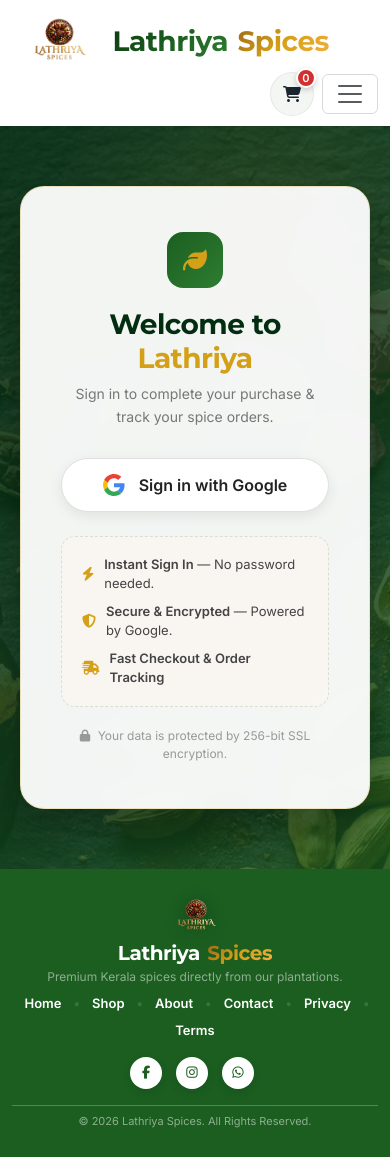
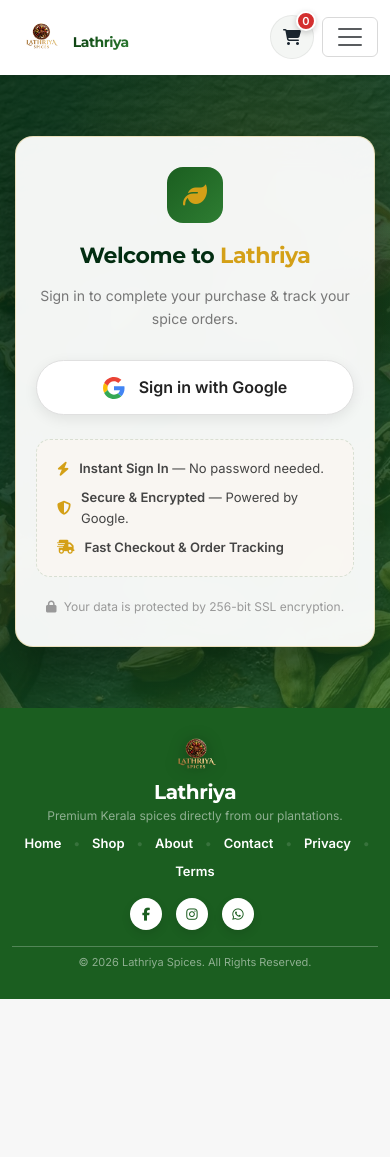
Before and after one commit to Jiya1922/Lathriya-spices, a Django app: page /accounts/login/ in a window 390 px wide. After the commit the page ends 999 px from the top, so only its background shows below. Run offline with Django 4.2, Linux system fonts and the light colour scheme; some libraries are stand-ins or nearby versions.

Commit message:
Fix mobile navbar single-line flex layout, add responsive typography scaling, and fix background image cover positioning

```diff
--- a/templates/account/login.html
+++ b/templates/account/login.html
@@ -51,6 +51,22 @@
     .login-card:hover {
         transform: translateY(-4px);
         box-shadow: 0 30px 60px rgba(0, 0, 0, 0.45);
+    }
+
+    @media (max-width: 576px) {
+        .login-section {
+            padding: 35px 15px;
+            min-height: 75vh;
+            background-size: cover;
+            background-position: center;
+        }
+        .login-card {
+            padding: 30px 20px;
+            border-radius: 18px;
+        }
+        .login-card h2 {
+            font-size: 22px;
+        }
     }
 
     .login-card .brand-icon {
--- a/templates/base.html
+++ b/templates/base.html
@@ -661,6 +661,82 @@
             color: #ddd;
             margin: 0;
             font-size: 13px;
+        }
+
+        /* ==========================================
+           GLOBAL MOBILE RESPONSIVE TYPOGRAPHY & NAVBAR
+        ========================================== */
+        @media (max-width: 768px) {
+            /* 1. Single-Line Responsive Navbar */
+            .navbar > .container {
+                flex-wrap: nowrap !important;
+            }
+            .navbar-brand img {
+                height: 38px !important;
+            }
+            .brand-word-lathriya, .brand-word-spices {
+                font-size: 15px !important;
+            }
+            .navbar-brand {
+                margin-right: 4px !important;
+                gap: 4px !important;
+            }
+
+            /* 2. Responsive Typography (No overly large text on mobile) */
+            h1, .welcome h1 {
+                font-size: 26px !important;
+                line-height: 1.25 !important;
+                margin: 12px 0 !important;
+            }
+            h2, .section-title {
+                font-size: 22px !important;
+                margin-bottom: 16px !important;
+            }
+            h3 {
+                font-size: 18px !important;
+            }
+            h4 {
+                font-size: 16px !important;
+            }
+            p, .welcome p, body {
+                font-size: 14px !important;
+                line-height: 1.6 !important;
+            }
+            .sub-heading {
+                font-size: 12px !important;
+                letter-spacing: 1.5px !important;
+            }
+            .hero-buttons {
+                gap: 10px !important;
+                flex-wrap: wrap !important;
+            }
+            .hero-buttons .btn {
+                padding: 10px 22px !important;
+                font-size: 14px !important;
+                width: 100% !important;
+            }
+
+            /* 3. Responsive Hero Background Image */
+            .welcome {
+                min-height: auto !important;
+                padding: 55px 0 45px !important;
+                background: linear-gradient(180deg, rgba(5, 22, 9, 0.94) 0%, rgba(5, 22, 9, 0.85) 70%, rgba(5, 22, 9, 0.96) 100%),
+                url("{% static 'images/home/home_logo.webp' %}") center center / cover no-repeat !important;
+                background-size: cover !important;
+                background-position: center top !important;
+            }
+        }
+
+        @media (max-width: 400px) {
+            .brand-word-spices {
+                display: none !important;
+            }
+            .brand-word-lathriya {
+                font-size: 14px !important;
+            }
+            .navbar-brand img {
+                height: 32px !important;
+            }
         }
 
         /* MOBILE FOOTER COMPACT SIZE */
```
